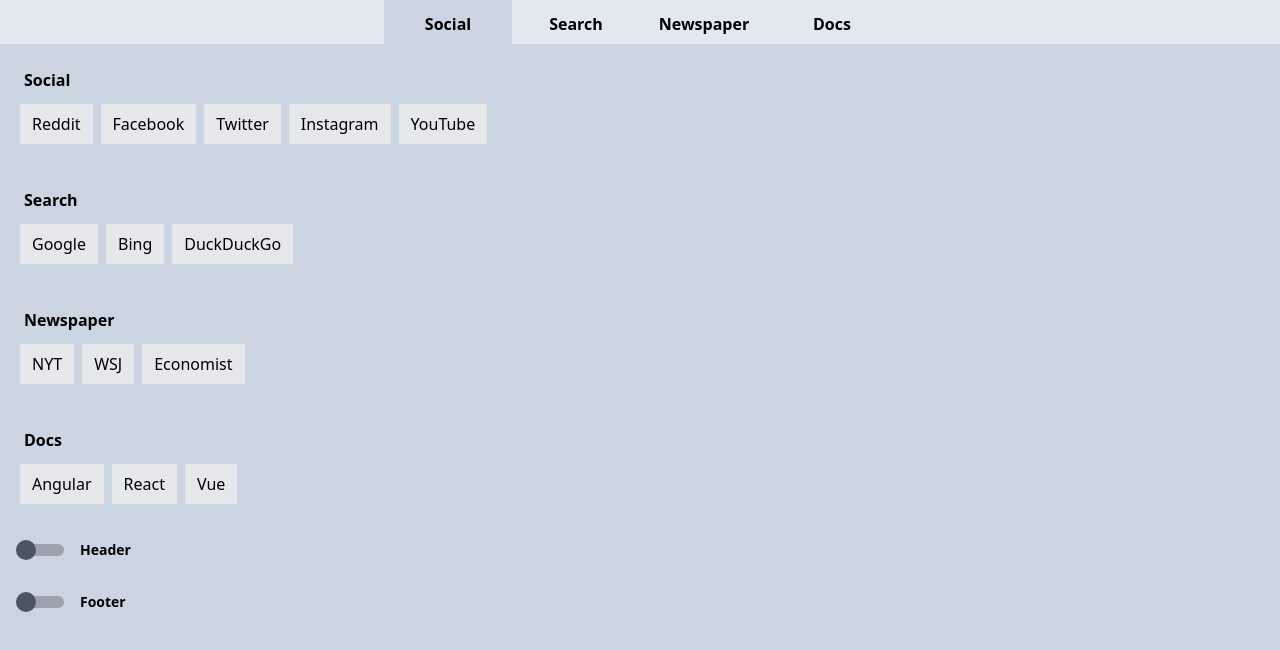
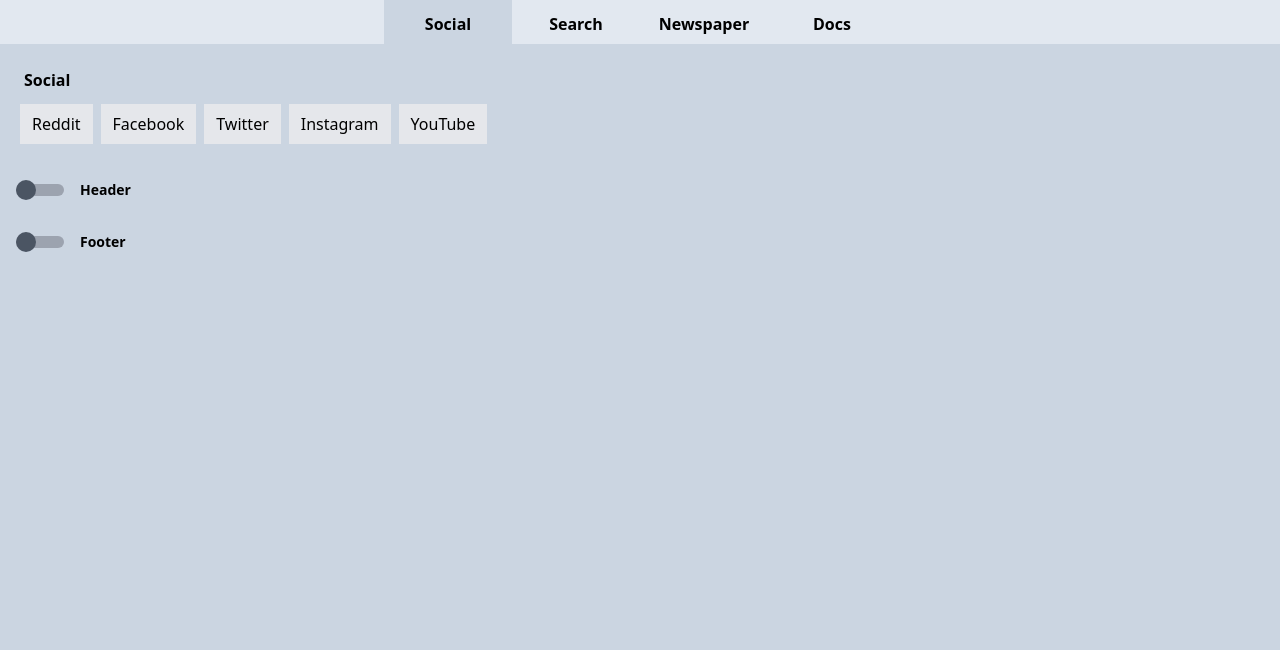
Before and after one commit to reactry/newtab, a React (Create React App) app: page / in a window 1280 px wide. Shown: the top 650 px of the page. Built offline with nearby package versions, Linux system fonts and the light colour scheme.

Commit message:
Now only the current tab is displayed * added safety check to Tab component to manage bad initial value

```diff
--- a/src/Main/Main.js
+++ b/src/Main/Main.js
@@ -11,10 +11,6 @@
 	currentTabIndex, setCurrentTabIndex
 }) {
 
-	let tabItems = tabData.map((v, i) => {
-		return <Tab key={i} {...v} />;
-	});
-
 	let topTabBarProps = {
 		tabData, currentTabIndex, setCurrentTabIndex
 	};
@@ -22,7 +18,7 @@
 	return (
 		<div className="Main min-h-screen bg-slate-300">
 			<TopTabBar {...topTabBarProps} />
-			{tabItems}
+			<Tab {...tabData[currentTabIndex]} />
 			<ShowToggle title="Header"
 				show={showHeader}
 				setShow={setShowHeader} />
--- a/src/Main/Tab.js
+++ b/src/Main/Tab.js
@@ -5,6 +5,8 @@
 export default function Tab ({
 	title, shortcuts
 }) {
+
+	if (!shortcuts) return null;
 
 	let shortcutItems = shortcuts.map((v, i) => {
 		return <Shortcut key={i} {...v} />
```
